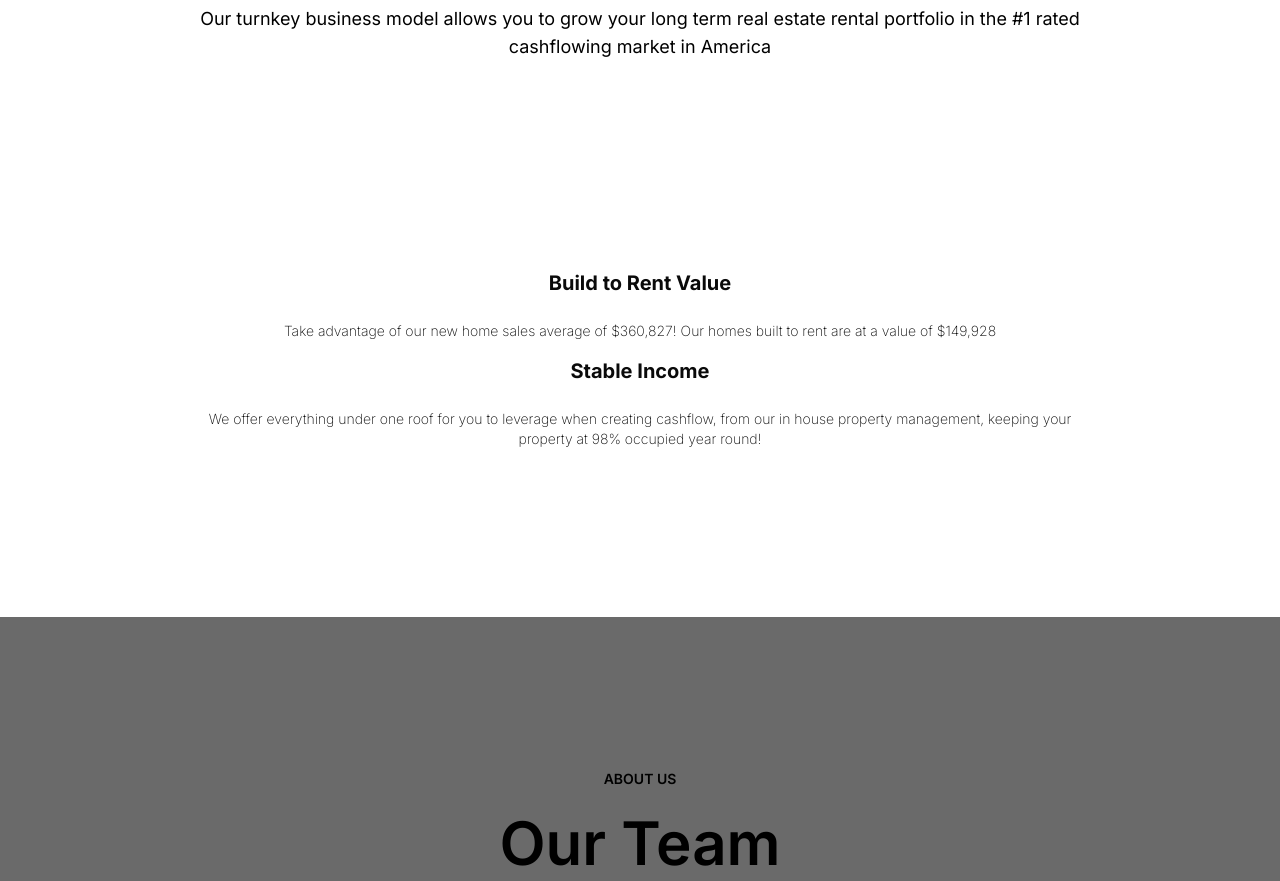
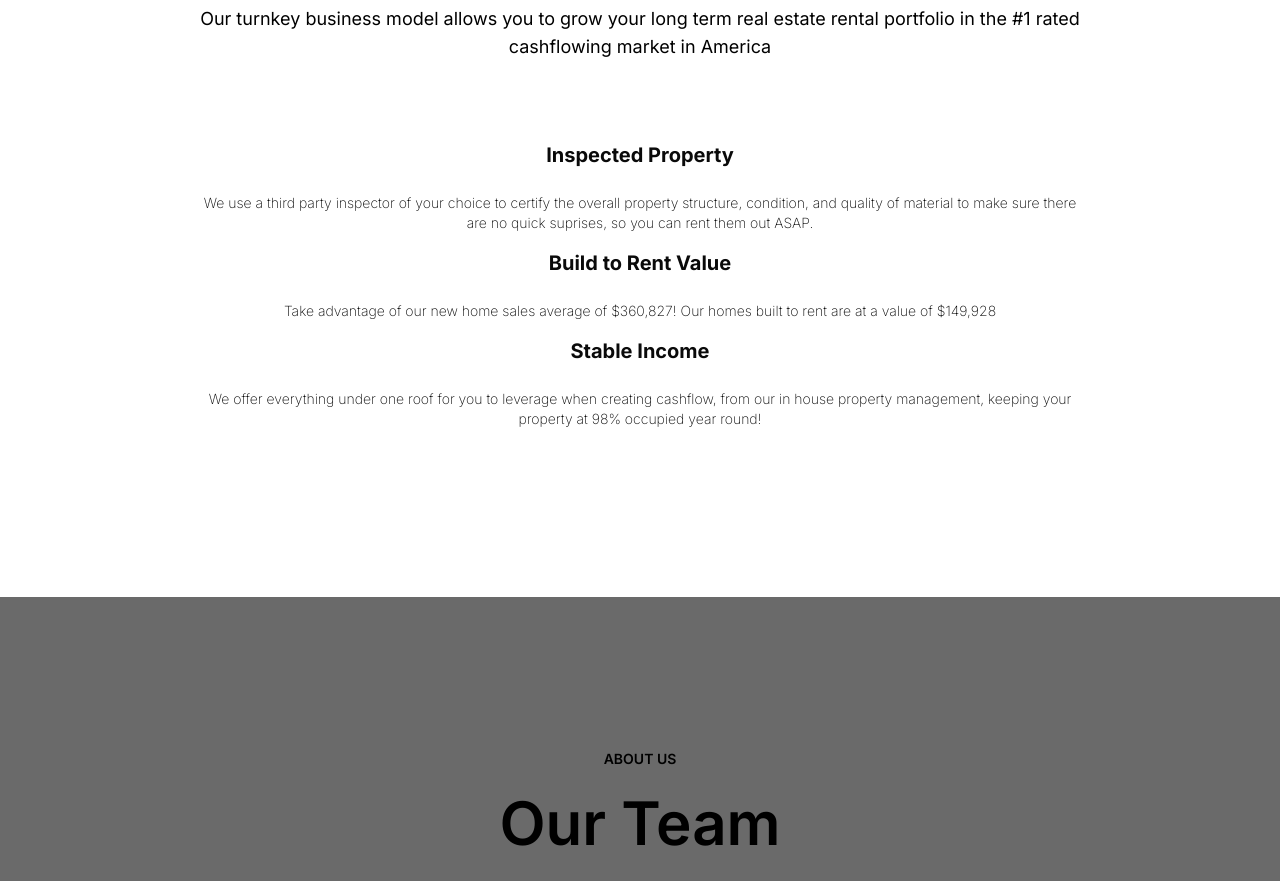
Before and after one commit to akibiaons/memphisturnkeyrentals, a Next.js app: page / in a window 1280 px wide. Shown: the part 1100-1981 px from the top of the page. Built offline with nearby package versions, Linux system fonts and the light colour scheme.

Commit message:
feat: clean css
- Clean global css in the StickySlideComponent to not target the main points content (text) in section one.

```diff
--- a/src/components/HomeComponents/SectionOne/StickySlideComponent.tsx
+++ b/src/components/HomeComponents/SectionOne/StickySlideComponent.tsx
@@ -11,7 +11,7 @@ export default function StickySlideComponent() {
     <div>
       {/* Below is boxes parent div and above is the component div  */}
       <div className="parentBox mt-[-2rem]" ref={animationRef}>
-        <div className="boxOne">
+        <div>
           {/* SVG Icon here  */}
           <h2 className="text-center font-bold text-xl mb-6 mt-4">
             Inspected Property
@@ -22,7 +22,7 @@ export default function StickySlideComponent() {
             there are no quick suprises, so you can rent them out ASAP.
           </p>
         </div>
-        <div className="boxTwo">
+        <div>
           {/* SVG Icon here  */}
           <h2 className="text-center font-bold text-xl mb-6 mt-4">
             Build to Rent Value
@@ -32,7 +32,7 @@ export default function StickySlideComponent() {
             built to rent are at a value of $149,928
           </p>
         </div>
-        <div className="boxThree">
+        <div>
           {/* SVG Icon here  */}
           <h2 className="text-center font-bold text-xl mb-6 mt-4">
             Stable Income
```
